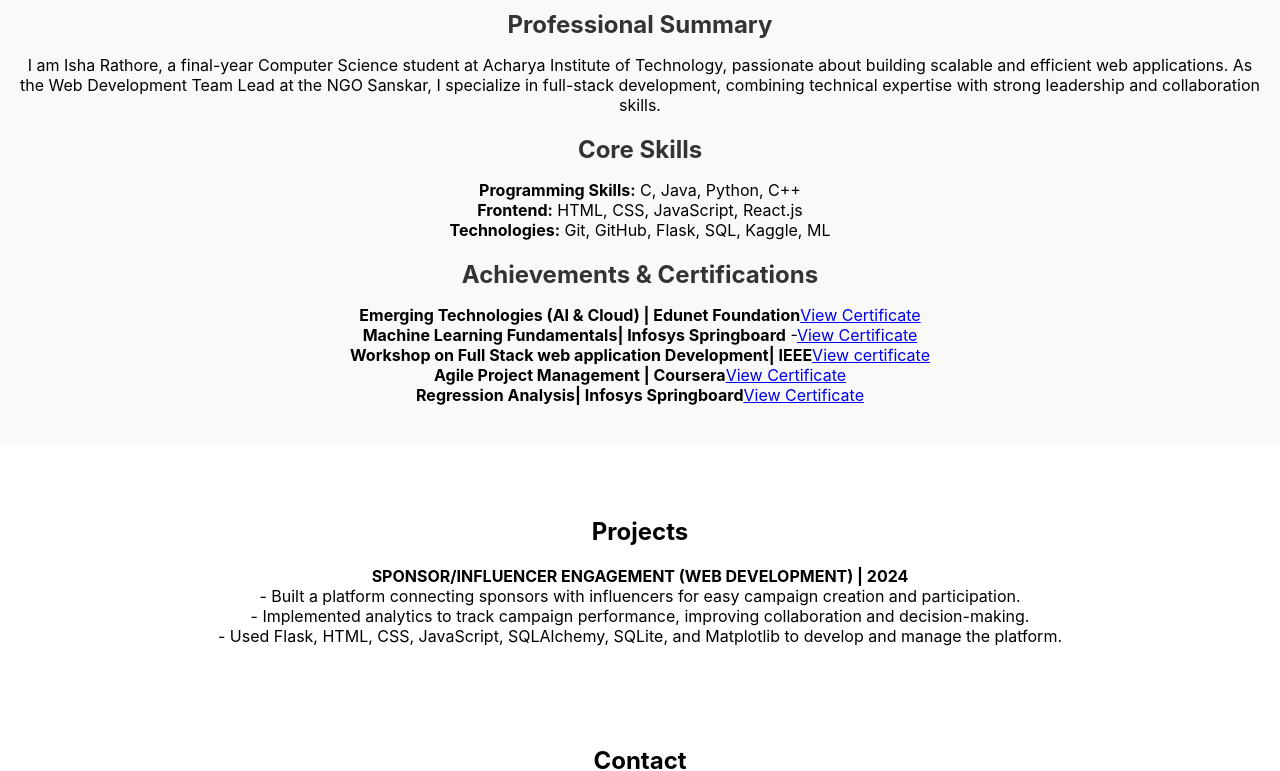
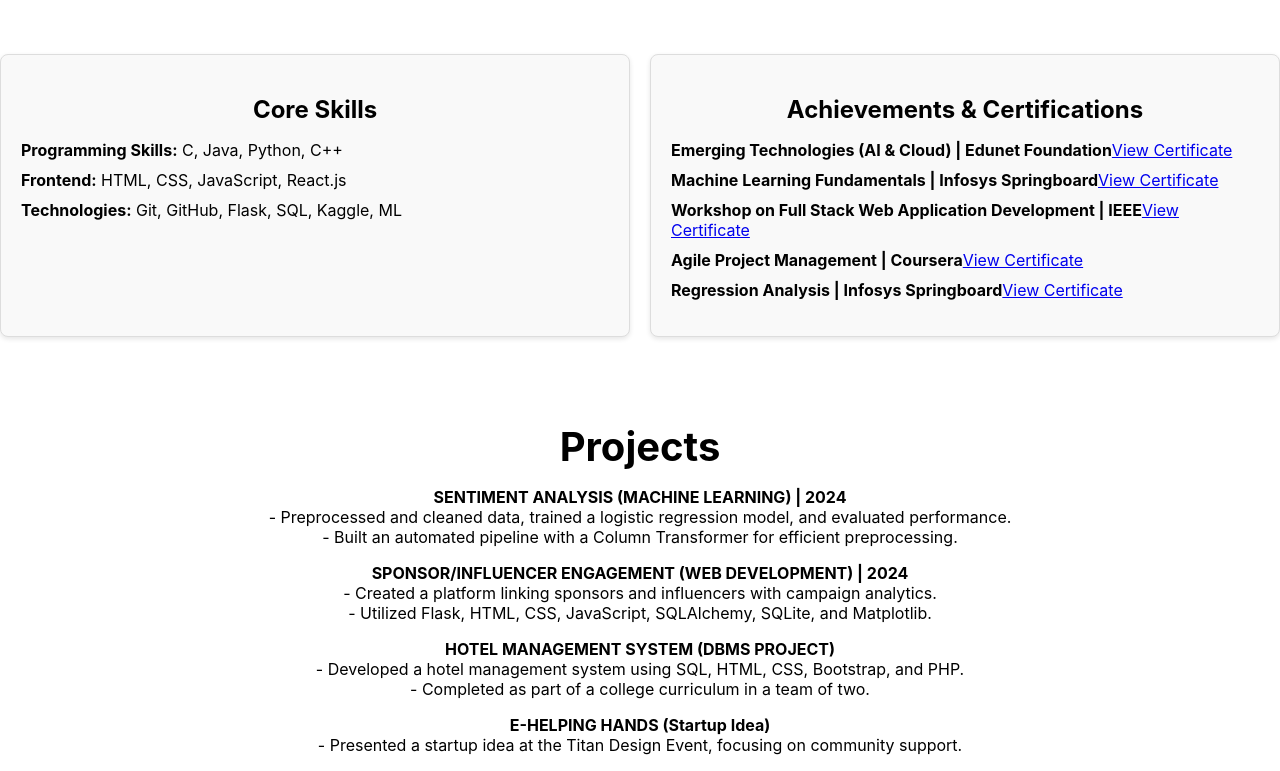
Before and after one commit to Rathoree-01/my-react-app, a React (Create React App) app: page / in a window 1280 px wide. Shown: the part 619-1390 px from the top of the page. Built offline with nearby package versions, Linux system fonts and the light colour scheme.

Commit message:
added project and technical skills

```diff
--- a/src/App.css
+++ b/src/App.css
@@ -10,7 +10,7 @@
 }
 
 .hero-image img {
-  max-width: 300px;
+  max-width: 400px;
   border-radius: 50%;
 }
 
@@ -57,7 +57,7 @@
 }
 
 .section-about h2 {
-  font-size: 1.5rem;
+  font-size: 2rem;
   color: #333;
   margin-bottom: 10px;
 }
@@ -73,3 +73,40 @@
   list-style: none; /* Removes the default disc bullets */
   padding-left: 0; /* Aligns the text to the left, removing indentation */
 }
+.section-about {
+  display: flex;
+  flex-direction: column;
+  align-items: center;
+  padding: 20px;
+}
+
+.about-container {
+  display: grid;
+  grid-template-columns: repeat(auto-fit, minmax(300px, 1fr));
+  gap: 20px;
+  margin-top: 20px;
+  width: 100%;
+}
+
+.about-core-skills, .about-achievements {
+  padding: 20px;
+  border: 1px solid #ddd;
+  border-radius: 8px;
+  background-color: #f9f9f9;
+  box-shadow: 0 2px 5px rgba(0, 0, 0, 0.1);
+}
+
+.about-core-skills h2, .about-achievements h2 {
+  margin-bottom: 15px;
+  text-align: center;
+  font-size: 1.5em;
+}
+
+.about-core-skills ul, .about-achievements ul {
+  list-style-type: none;
+  padding: 0;
+}
+
+.about-core-skills ul li, .about-achievements ul li {
+  margin-bottom: 10px;
+}
--- a/src/App.js
+++ b/src/App.js
@@ -34,8 +34,7 @@
         <h2>Hello,</h2>
         <h1>I'm Isha Rathore</h1>
         <p className="title">
-          I am Isha Rathore, a Computer Science student and Web Development Team Lead at the NGO Sanskar, skilled in HTML, CSS, and Java.
-        </p>
+        Isha Rathore, a final-year Computer Science student at Acharya Institute of Technology, specializes in full-stack development and scalable web applications. As the Web Development Team Lead at NGO Sanskar, she combines technical expertise with leadership and collaboration skills.</p>
         <div className="quick-links">
           <a href="mailto:isharathore36@gmail.com" className="contact-link">Email</a>
           <a href="https://www.linkedin.com/in/isha-rathore-18b1b4280" target="_blank" rel="noopener noreferrer" className="contact-link">LinkedIn</a>
@@ -61,19 +60,8 @@
 
 function AboutSection() {
   return (
-    <section id="about" className="section-about">
-      <h1>About</h1>
-
-      {/* Professional Summary */}
-      <div className="about-professional-summary">
-        <h2>Professional Summary</h2>
-        <p>
-          I am Isha Rathore, a final-year Computer Science student at Acharya Institute of Technology, passionate about building
-          scalable and efficient web applications. As the Web Development Team Lead at the NGO Sanskar, I specialize in full-stack development,
-          combining technical expertise with strong leadership and collaboration skills.
-        </p>
-      </div>
-
+    <section id="about" className="about-section">
+      <div className="about-container">
         {/* Core Skills */}
         <div className="about-core-skills">
           <h2>Core Skills</h2>
@@ -99,7 +87,7 @@
               </a>
             </li>
             <li>
-            <strong>	Machine Learning Fundamentals| Infosys Springboard</strong> -
+              <strong>Machine Learning Fundamentals | Infosys Springboard</strong>
               <a
                 href="https://drive.google.com/file/d/1JQTDF4eYUnAEyBmEwyMogBIWvcxDoDPX/view?usp=sharing"
                 target="_blank"
@@ -109,14 +97,13 @@
               </a>
             </li>
             <li>
-            <strong>Workshop on Full Stack web application Development| IEEE
-            </strong>
+              <strong>Workshop on Full Stack Web Application Development | IEEE</strong>
               <a
                 href="https://drive.google.com/file/d/1j6g4aZJzJqXDLB9nhOtl8MZ53MDEOfbk/view?usp=sharing"
                 target="_blank"
                 rel="noopener noreferrer"
               >
-              View certificate
+                View Certificate
               </a>
             </li>
             <li>
@@ -130,7 +117,7 @@
               </a>
             </li>
             <li>
-            <strong>Regression Analysis| Infosys Springboard</strong>
+              <strong>Regression Analysis | Infosys Springboard</strong>
               <a
                 href="https://drive.google.com/file/d/1wA0gNiLaJ0Ge4InrlrjICqw5ON1tDrS1/view?usp=sharing"
                 target="_blank"
@@ -141,23 +128,43 @@
             </li>
           </ul>
         </div>
+      </div>
     </section>
   );
 }
 
+
 function ProjectsSection() {
   return (
     <section id="projects" className="section-projects">
-      <h1>Projects</h1>
+      <h1 style={{ fontSize: "2.5rem", marginBottom: "1rem" }}>Projects</h1>
+
+      <p>
+        <strong>SENTIMENT ANALYSIS (MACHINE LEARNING) | 2024</strong><br />
+        - Preprocessed and cleaned data, trained a logistic regression model, and evaluated performance.<br />
+        - Built an automated pipeline with a Column Transformer for efficient preprocessing.<br />
+      </p>
+
       <p>
         <strong>SPONSOR/INFLUENCER ENGAGEMENT (WEB DEVELOPMENT) | 2024</strong><br />
-        - Built a platform connecting sponsors with influencers for easy campaign creation and participation.<br />
-        - Implemented analytics to track campaign performance, improving collaboration and decision-making.<br />
-        - Used Flask, HTML, CSS, JavaScript, SQLAlchemy, SQLite, and Matplotlib to develop and manage the platform.
+        - Created a platform linking sponsors and influencers with campaign analytics.<br />
+        - Utilized Flask, HTML, CSS, JavaScript, SQLAlchemy, SQLite, and Matplotlib.<br />
+      </p>
+
+      <p>
+        <strong>HOTEL MANAGEMENT SYSTEM (DBMS PROJECT)</strong><br />
+        - Developed a hotel management system using SQL, HTML, CSS, Bootstrap, and PHP.<br />
+        - Completed as part of a college curriculum in a team of two.<br />
+      </p>
+
+      <p>
+        <strong>E-HELPING HANDS (Startup Idea)</strong><br />
+        - Presented a startup idea at the Titan Design Event, focusing on community support.<br />
       </p>
     </section>
   );
 }
+
 
 function ContactSection() {
   return (
```
Lines whose indentation alone changed are shown as unchanged.
